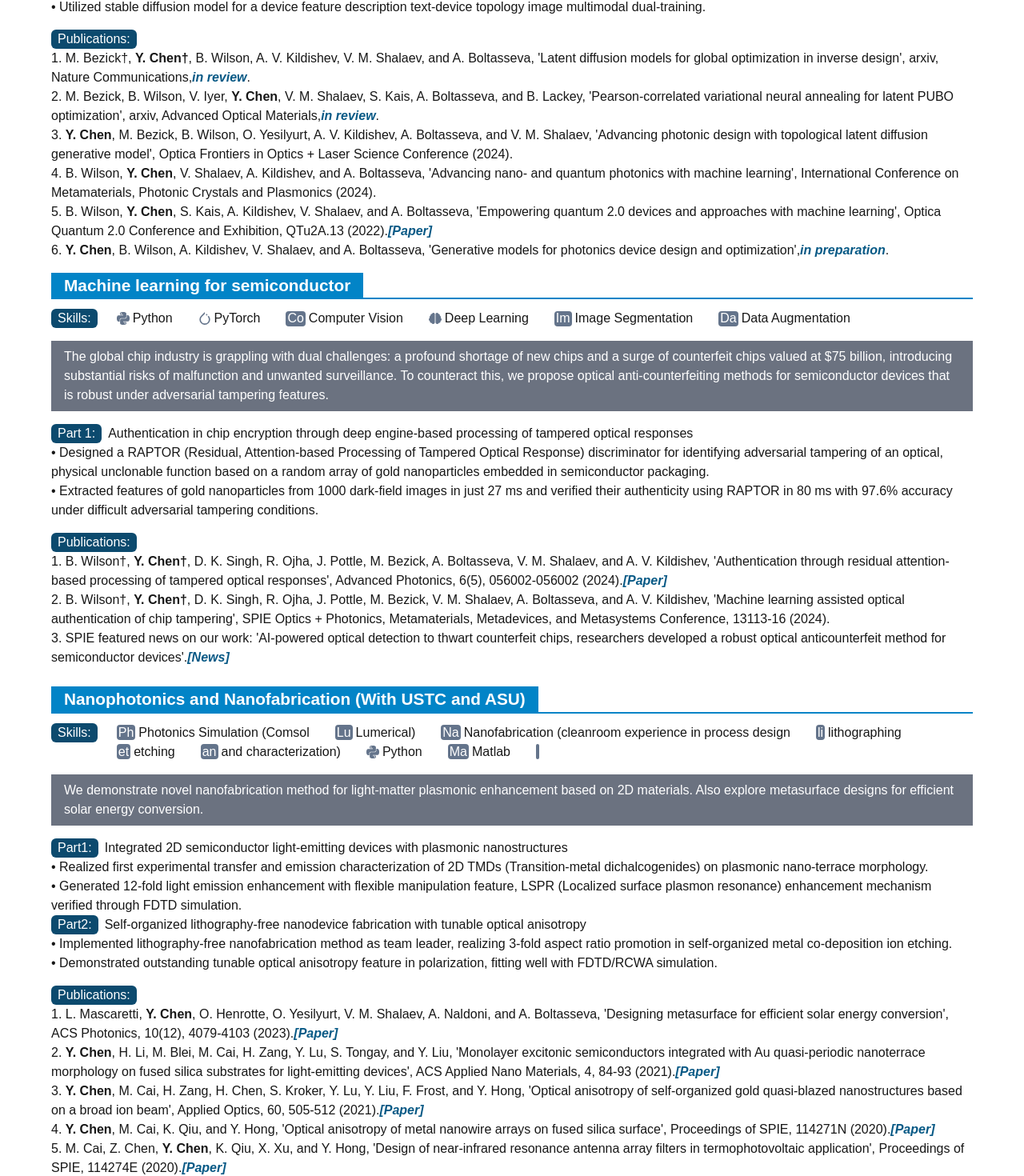
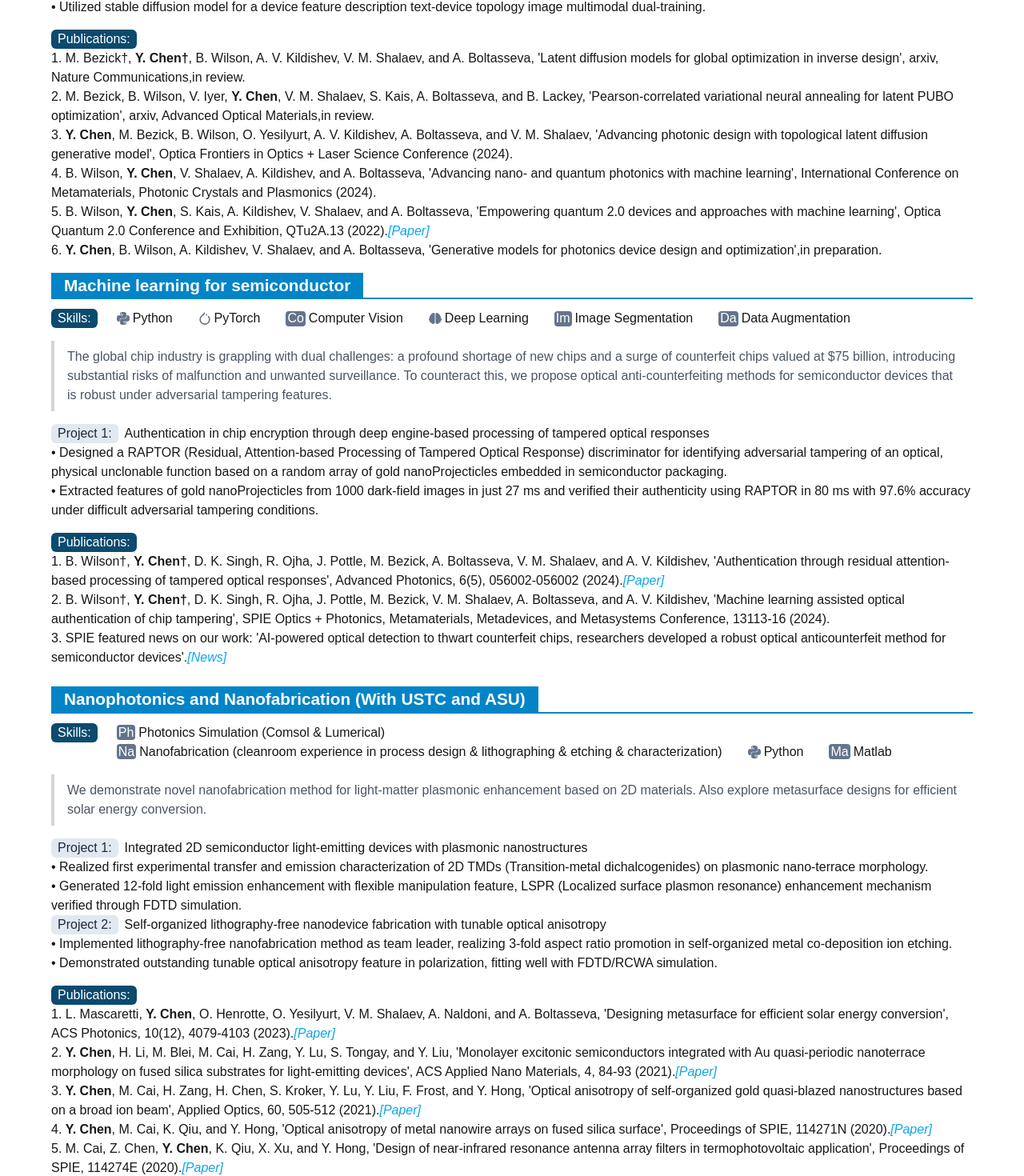
Before and after one commit to chen4114/portfolio, a Next.js app: page /research-experience in a window 1280 px wide. Shown: the part 496-1966 px from the top of the page at 80% size. Built offline with nearby package versions, Linux system fonts and the light colour scheme.

Commit message:
update news

```diff
--- a/app/news/page.tsx
+++ b/app/news/page.tsx
@@ -1,47 +1,63 @@
 import React from 'react'
 
 const NewsPage = () => {
+  const paperlinkStyle = "font-[400] italic text-sky-500"
+  const paperlinkInView = ""
+
+  const dateStyle = "inline-block bg-slate-200 text-slate-800 h-full rounded-md px-2 mr-2"
   return (
-    <div>
+    <div className='px-body1'>
+
 
       <div>
+        <span className={`${dateStyle}`}>
+          2024-08
+        </span>
+        Purdue Research Foundation promotes our &apos;RAPTOR&apos; work here: &apos;AI-powered optical detection could tackle fake chips&apos;.
+        <a className={`${paperlinkStyle}`}
+          href='https://www.securingindustry.com/electronics-and-industrial/ai-powered-optical-detection-tackles-fake-chips/s105/a16228/'>
+          [News]
+        </a>
+      </div>
 
+      <div className='mt-3'>
+        <span className={`${dateStyle}`}>
+          2024-07
+        </span>
+        Our work featured by SPIE news, titled &apos;AI-powered optical detection to thwart counterfeit chips, researchers developed a robust optical anticounterfeit method for semiconductor devices&apos;.
+        <a className={`${paperlinkStyle}`}
+          href='https://spie.org/news/ai-powered-optical-detection-to-thwart-counterfeit-chips#_=_'>
+          [News]
+        </a>
       </div>
-      <div>
-        2024-08 Purdue Research Foundation promotes our &apos;RAPTOR&apos; work here: &apos;AI-powered optical detection could tackle fake chips&apos;. [News]
+
+      <div className='mt-3'>
+        <span className={`${dateStyle}`}>
+          2024-07
+        </span> Really excited to share our latest publication &apos;Authentication through residual attention-based processing of tampered optical responses&apos;, in Advanced Photonics (20.6 impact factor) special issue: AI and Photonics.
+        <a className={`${paperlinkStyle}`}
+          href='https://www.spiedigitallibrary.org/journals/advanced-photonics/volume-6/issue-05/056002/Authentication-through-residual-attention-based-processing-of-tampered-optical-responses/10.1117/1.AP.6.5.056002.full?tab=ArticleLink'>
+          [Paper]
+        </a>
       </div>
-      <div>
 
+      <div className='mt-3'>
+        <span className={`${dateStyle}`}>
+          2024-07
+        </span>
+        Glad to present our generative AI work &apos;Topological latent diffusion model-assisted meta-atom design&apos; at this years&apos; Gordon Research Conference in Plasmonics and Nanophotonics at Maine. People enjoy European Championship soccer game when doing poster session.
       </div>
-      <div>
-        2024-07 Our work featured by SPIE news, titled &apos;AI-powered optical detection to thwart counterfeit chips, researchers developed a robust optical anticounterfeit method for semiconductor devices&apos;. [News]
+
+
+      <div className='mt-3'>
+        <span className={`${dateStyle}`}>
+          2024-05
+        </span> Second time come to Santa Fe for this year&apos;s DOE Quantum Science Center (QSC) All-Hands meeting. Great opportunity to present nation-wide researchers with our work in &apos;Empowering quantum devices with generative AI-topological latent diffusion model&apos;.
       </div>
-      <div>
-
-      </div>
-      <div>
-        2024-07 Really excited to share our latest publication &apos;Authentication through residual attention-based processing of tampered optical responses&apos;, in Advanced Photonics (20.6 impact factor) special issue: AI and Photonics. [Paper]
-      </div>
-      <div>
-
-      </div>
-      <div>
-        2024-07 Glad to present our generative AI work &apos;Topological latent diffusion model-assisted meta-atom design&apos; at this years&apos; Gordon Research Conference in Plasmonics and Nanophotonics at Maine. People enjoy European Championship soccer game when doing poster session.
-      </div>
-      <div>
-
-      </div>
-      <div>
-
-      </div>
-      <div>
-        2024-05 Second time come to Santa Fe for this year&apos;s DOE Quantum Science Center (QSC) All-Hands meeting. Great opportunity to present nation-wide researchers with our work in &apos;Empowering quantum devices with generative AI-topological latent diffusion model&apos;.
-      </div>
-      <div>
-
-      </div>
-      <div>
-        2023-12 Our insightful review paper &apos;Designing metasurfaces for efficient solar energy conversion&apos; is online as part of ACS Photonics virtual special issue “Photonics for Energy”.
+      <div className='mt-3'>
+        <span className={`${dateStyle}`}>
+          2023-12
+        </span> Our insightful review paper &apos;Designing metasurfaces for efficient solar energy conversion&apos; is online as part of ACS Photonics virtual special issue “Photonics for Energy”.
       </div>
     </div>
   )
--- a/app/research-experience/page.tsx
+++ b/app/research-experience/page.tsx
@@ -2,7 +2,8 @@ import TechIcons from '@/components/skill-icons'
 import TitleOne from '@/components/title-one'
 import React from 'react'
 
-const paperlineStyle = "font-[800] italic text-sky-800"
+const paperlinkStyle = "font-[400] italic text-sky-500"
+const paperlinkInView = ""
 
 const ResearchPage = () => {
   return (
@@ -19,16 +20,15 @@ const ResearchPage = () => {
           <TechIcons skills={"Python, PyTorch, Photonics Simulation (Comsol & Lumerical), Deep Learning, Quantum Computation, Large Language Model (LLM)"} />
         </div>
 
-        <div className='bg-gray-500 text-white px-4 py-2 my-4'>
+        <div className='text-gray-600 px-4 py-2 my-4 border-l-[4px] border-l-gray-300'>
           We present using machine learning/quantum computing forcharacterization, fabrication, and inverse design of device applications, such as adjoint simulation, generative model-assisted design, hybrid quantum-classical optimization, LLM model-embedded multimodal training.
         </div>
-        <div className='parts '>
+        <div className='Projects '>
 
-          <ul className='part1'>
+          <ul className='Project1'>
             <p>
-              <span className="inline-block bg-sky-900 text-white h-full rounded-md px-2 mr-2">Part 1:</span>
+              <span className="inline-block bg-slate-200 text-slate-800 h-full rounded-md px-2 mr-2">Project 1:</span>
               Advancing photonic design with topological latent diffusion generative model
-
             </p>
 
             <li>
@@ -38,10 +38,10 @@ const ResearchPage = () => {
               • Applied efficiency prediction model-embedded conditional U-net and demonstrated substantial efficiency improvement compared with state-of-the-art generative model benchmarks.
             </li>
           </ul>
-          <ul className='part2'>
+          <ul className='Project2'>
 
             <p>
-              <span className="inline-block bg-sky-900 text-white h-full rounded-md px-2 mr-2">Part 2:</span>
+              <span className="inline-block bg-slate-200 text-slate-800 h-full rounded-md px-2 mr-2">Project 2:</span>
               Variational neural annealing for latent polynomial unconstrained binary optimization (PUBO) in device design
             </p>
 
@@ -53,9 +53,9 @@ const ResearchPage = () => {
             </li>
           </ul>
 
-          <ul className='part3'>
+          <ul className='Project3'>
             <p>
-              <span className="inline-block bg-sky-900 text-white h-full rounded-md px-2 mr-2">Part 3:</span>
+              <span className="inline-block bg-slate-200 text-slate-800 h-full rounded-md px-2 mr-2">Project 3:</span>
               Multimodal model for prompt-guided integrated photonics design
 
             </p>
@@ -74,11 +74,11 @@ const ResearchPage = () => {
           </p>
           <li>
             1. M. Bezick†, <span className="font-[800]">Y. Chen†</span>, B. Wilson, A. V. Kildishev, V. M. Shalaev, and A. Boltasseva, &apos;Latent diffusion models for global optimization in inverse design&apos;, arxiv, Nature Communications,
-            <span className={`${paperlineStyle}`}>in review</span>.
+            <span className={`${paperlinkInView}`}>in review</span>.
           </li>
           <li>
             2. M. Bezick, B. Wilson, V. Iyer, <span className="font-[800]">Y. Chen</span>, V. M. Shalaev, S. Kais, A. Boltasseva, and B. Lackey, &apos;Pearson-correlated variational neural annealing for latent PUBO optimization&apos;, arxiv, Advanced Optical Materials,
-            <span className={`${paperlineStyle}`}>in review</span>.
+            <span className={`${paperlinkInView}`}>in review</span>.
 
           </li>
           <li>
@@ -91,7 +91,7 @@ const ResearchPage = () => {
           </li>
           <li>
             5. B. Wilson, <span className="font-[800]">Y. Chen</span>, S. Kais, A. Kildishev, V. Shalaev, and A. Boltasseva, &apos;Empowering quantum 2.0 devices and approaches with machine learning&apos;, Optica Quantum 2.0 Conference and Exhibition, QTu2A.13 (2022).
-            <a className={`${paperlineStyle}`}
+            <a className={`${paperlinkStyle}`}
               href='https://opg.optica.org/abstract.cfm?uri=QUANTUM-2022-QTu2A.13'>
               [Paper]
             </a>
@@ -100,7 +100,7 @@ const ResearchPage = () => {
           <li>
 
             6. <span className="font-[800]">Y. Chen</span>, B. Wilson, A. Kildishev, V. Shalaev, and A. Boltasseva, &apos;Generative models for photonics device design and optimization&apos;,
-            <span className={`${paperlineStyle} `}>in preparation</span>.
+            <span className={`${paperlinkInView} `}>in preparation</span>.
 
           </li>
         </ul>
@@ -115,21 +115,21 @@ const ResearchPage = () => {
           <TechIcons skills={"Python, PyTorch, Computer Vision, Deep Learning, Image Segmentation, Data Augmentation"} />
         </div>
 
-        <div className='bg-gray-500 text-white px-4 py-2 my-4'>
+        <div className='text-gray-600 px-4 py-2 my-4 border-l-[4px] border-l-gray-300'>
           The global chip industry is grappling with dual challenges: a profound shortage of new chips and a surge of counterfeit chips valued at $75 billion, introducing substantial risks of malfunction and unwanted surveillance. To counteract this, we propose optical anti-counterfeiting methods for semiconductor devices that is robust under adversarial tampering features.
 
         </div>
 
         <ul>
           <p>
-            <span className="inline-block bg-sky-900 text-white h-full rounded-md px-2 mr-2">Part 1:</span>
+            <span className="inline-block bg-slate-200 text-slate-800 h-full rounded-md px-2 mr-2">Project 1:</span>
             Authentication in chip encryption through deep engine-based processing of tampered optical responses
           </p>
           <p>
-            • Designed a RAPTOR (Residual, Attention-based Processing of Tampered Optical Response) discriminator for identifying adversarial tampering of an optical, physical unclonable function based on a random array of gold nanoparticles embedded in semiconductor packaging.
+            • Designed a RAPTOR (Residual, Attention-based Processing of Tampered Optical Response) discriminator for identifying adversarial tampering of an optical, physical unclonable function based on a random array of gold nanoProjecticles embedded in semiconductor packaging.
           </p>
           <p>
-            • Extracted features of gold nanoparticles from 1000 dark-field images in just 27 ms and verified their authenticity using RAPTOR in 80 ms with 97.6% accuracy under difficult adversarial tampering conditions.
+            • Extracted features of gold nanoProjecticles from 1000 dark-field images in just 27 ms and verified their authenticity using RAPTOR in 80 ms with 97.6% accuracy under difficult adversarial tampering conditions.
           </p>
         </ul>
 
@@ -143,7 +143,7 @@ const ResearchPage = () => {
           <li>
             1. B. Wilson†, <span className="font-[800]">Y. Chen†</span>, D. K. Singh, R. Ojha, J. Pottle, M. Bezick, A. Boltasseva, V. M. Shalaev, and A. V. Kildishev, &apos;Authentication through residual attention-based processing of tampered optical responses&apos;, <span className=''>Advanced Photonics</span>, 6(5), 056002-056002 (2024).
 
-            <a className={`${paperlineStyle}`}
+            <a className={`${paperlinkStyle}`}
               href='https://www.spiedigitallibrary.org/journals/advanced-photonics/volume-6/issue-05/056002/Authentication-through-residual-attention-based-processing-of-tampered-optical-responses/10.1117/1.AP.6.5.056002.full?tab=ArticleLink'>
               [Paper]
             </a>
@@ -156,7 +156,7 @@ const ResearchPage = () => {
           </li>
           <li>
             3. SPIE featured news on our work: &apos;AI-powered optical detection to thwart counterfeit chips, researchers developed a robust optical anticounterfeit method for semiconductor devices&apos;.
-            <a className={`${paperlineStyle}`}
+            <a className={`${paperlinkStyle}`}
               href='https://spie.org/news/ai-powered-optical-detection-to-thwart-counterfeit-chips#_=_'>
               [News]
             </a>
@@ -171,17 +171,17 @@ const ResearchPage = () => {
 
         <div className='flex  mt-3'>
           <span className="block bg-sky-900 text-white h-full rounded-md px-2 mr-2">Skills:</span>
-          <TechIcons skills={"Photonics Simulation (Comsol, Lumerical), Nanofabrication (cleanroom experience in process design, lithographing, etching, and characterization), Python, Matlab,"} />
+          <TechIcons skills={"Photonics Simulation (Comsol & Lumerical), Nanofabrication (cleanroom experience in process design & lithographing & etching & characterization), Python, Matlab"} />
         </div>
 
-        <div className='bg-gray-500 text-white px-4 py-2 my-4'>
+        <div className='text-gray-600 px-4 py-2 my-4 border-l-[4px] border-l-gray-300'>
           We demonstrate novel nanofabrication method for light-matter plasmonic enhancement based on 2D materials. Also explore metasurface designs for efficient solar energy conversion.
 
         </div>
 
         <ul>
           <p>
-            <span className="inline-block bg-sky-900 text-white h-full rounded-md px-2 mr-2">Part1:</span>
+          <span className="inline-block bg-slate-200 text-slate-800 h-full rounded-md px-2 mr-2">Project 1:</span>
             Integrated 2D semiconductor light-emitting devices with plasmonic nanostructures
 
           </p>
@@ -196,7 +196,7 @@ const ResearchPage = () => {
         </ul>
         <ul>
           <p>
-            <span className="inline-block bg-sky-900 text-white h-full rounded-md px-2 mr-2">Part2:</span>
+            <span className="inline-block bg-slate-200 text-slate-800 h-full rounded-md px-2 mr-2">Project 2:</span>
             Self-organized lithography-free nanodevice fabrication with tunable optical anisotropy
 
           </p>
@@ -214,31 +214,31 @@ const ResearchPage = () => {
 
           </p>
           <li>1. L. Mascaretti, <span className="font-[800]">Y. Chen</span>, O. Henrotte, O. Yesilyurt, V. M. Shalaev, A. Naldoni, and A. Boltasseva, &apos;Designing metasurface for efficient solar energy conversion&apos;, ACS Photonics, 10(12), 4079-4103 (2023).
-            <a className={`${paperlineStyle}`}
+            <a className={`${paperlinkStyle}`}
               href='https://pubs.acs.org/doi/full/10.1021/acsphotonics.3c01013'>
               [Paper]
             </a>
           </li>
           <li>2. <span className="font-[800]">Y. Chen</span>, H. Li, M. Blei, M. Cai, H. Zang, Y. Lu, S. Tongay, and Y. Liu, &apos;Monolayer excitonic semiconductors integrated with Au quasi-periodic nanoterrace morphology on fused silica substrates for light-emitting devices&apos;, ACS Applied Nano Materials, 4, 84-93 (2021).
-            <a className={`${paperlineStyle}`}
+            <a className={`${paperlinkStyle}`}
               href='https://pubs.acs.org/doi/10.1021/acsanm.0c02386'>
               [Paper]
             </a>
           </li>
           <li>3. <span className="font-[800]">Y. Chen</span>, M. Cai, H. Zang, H. Chen, S. Kroker, Y. Lu, Y. Liu, F. Frost, and Y. Hong, &apos;Optical anisotropy of self-organized gold quasi-blazed nanostructures based on a broad ion beam&apos;, Applied Optics, 60, 505-512 (2021).
-            <a className={`${paperlineStyle}`}
+            <a className={`${paperlinkStyle}`}
               href='https://doi.org/10.1364/AO.412631'>
               [Paper]
             </a>
           </li>
           <li>4. <span className="font-[800]">Y. Chen</span>, M. Cai, K. Qiu, and Y. Hong, &apos;Optical anisotropy of metal nanowire arrays on fused silica surface&apos;, Proceedings of SPIE, 114271N (2020).
-            <a className={`${paperlineStyle}`}
+            <a className={`${paperlinkStyle}`}
               href='https://doi.org/10.1117/12.2551664'>
               [Paper]
             </a>
           </li>
           <li>5. M. Cai, Z. Chen, <span className="font-[800]">Y. Chen</span>, K. Qiu, X. Xu, and Y. Hong, &apos;Design of near-infrared resonance antenna array filters in termophotovoltaic application&apos;, Proceedings of SPIE, 114274E (2020).
-            <a className={`${paperlineStyle}`}
+            <a className={`${paperlinkStyle}`}
               href='https://doi.org/10.1117/12.2553233'>
               [Paper]
             </a>
--- a/components/image_group.tsx
+++ b/components/image_group.tsx
@@ -15,9 +15,6 @@ const ImageGroup:React.FC<ImgGroupProp> = ({imgGroup}) => {
       </div>
       </>
     ))}
-    test
-
-
   </div>
   )
 }
```
Also changed, not shown: app/industrial-experience/page.tsx (+8 -7 lines).
